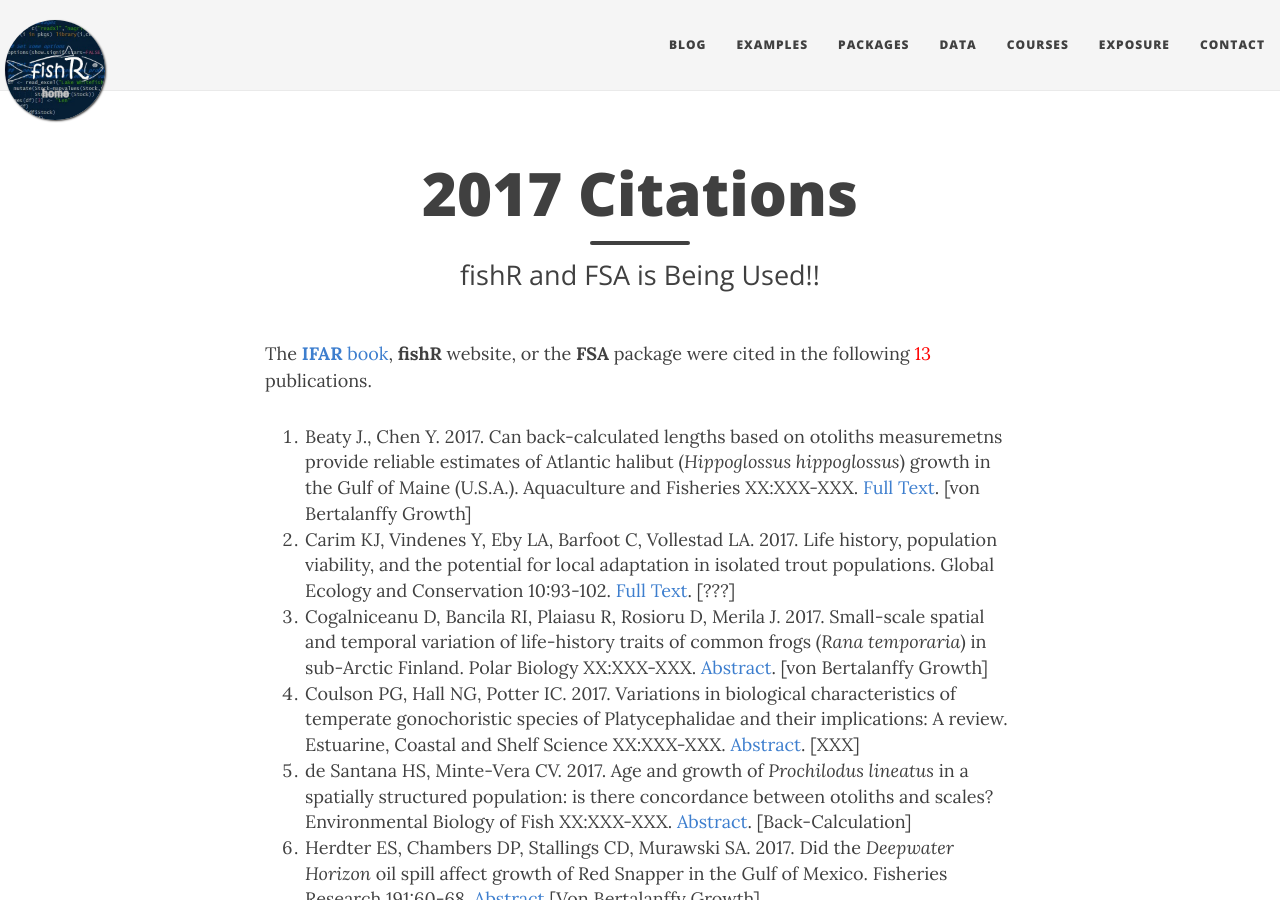
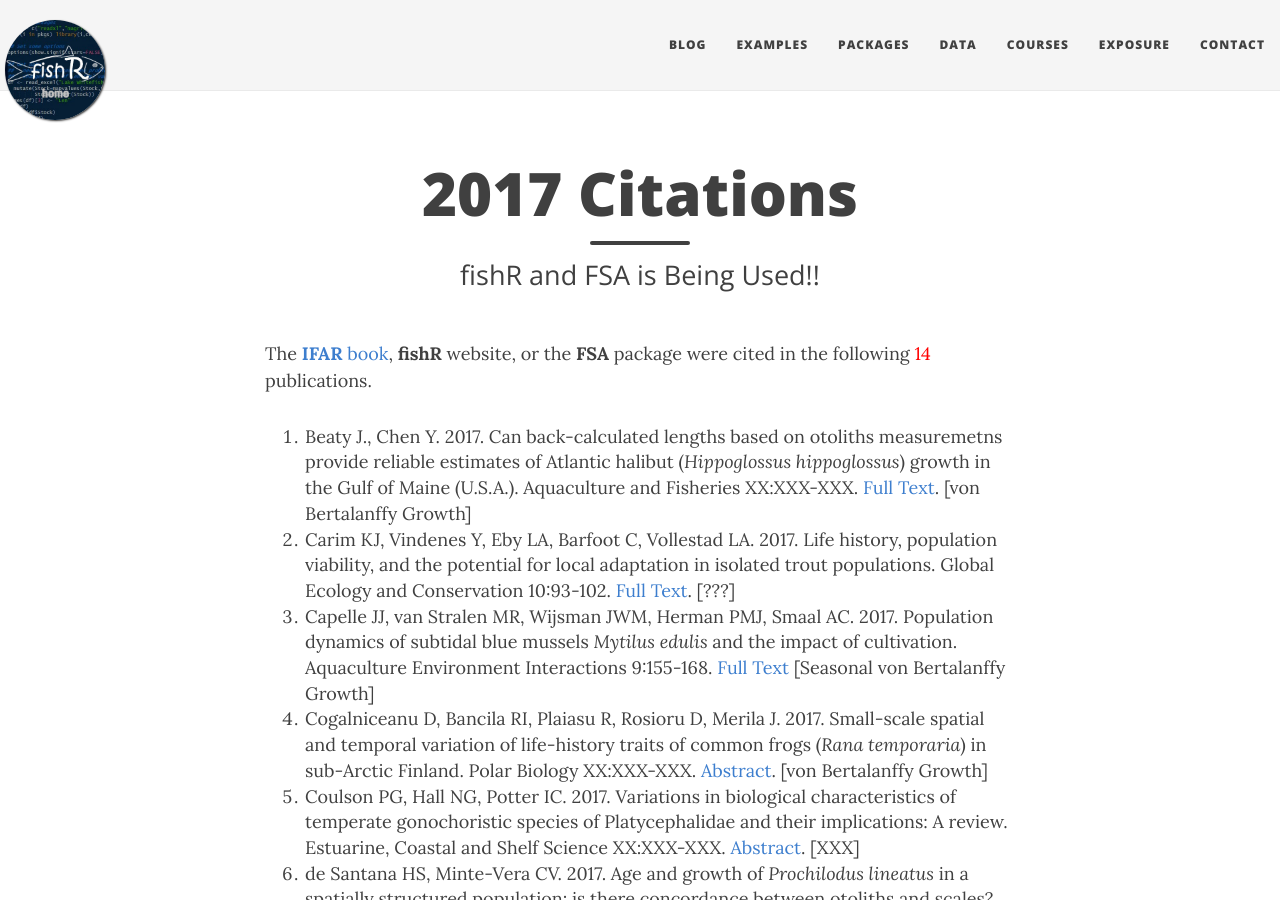
Before and after one commit to droglenc/fishR, a Jekyll site: the page built from exposure/exposure-citations17.md, in a window 1280 px wide and 900 px high. Built offline with Jekyll 4.4.1, drawn with Linux system fonts in a browser that asks for light colours; nearby versions of some CDN libraries.

Commit message:
Added citation

```diff
--- a/exposure/exposure-citations17.md
+++ b/exposure/exposure-citations17.md
@@ -5,10 +5,11 @@ subtitle: fishR and FSA is Being Used!!
 css: "/css/exposure-citation.css"
 ---
 
-The [**IFAR** book](http://derekogle.com/IFAR/), **fishR** website, or the **FSA** package were cited in the following <span id="contact-div">13</span> publications.
+The [**IFAR** book](http://derekogle.com/IFAR/), **fishR** website, or the **FSA** package were cited in the following <span id="contact-div">14</span> publications.
 
 1. Beaty J., Chen Y. 2017. Can back-calculated lengths based on otoliths measuremetns provide reliable estimates of Atlantic halibut (*Hippoglossus hippoglossus*) growth in the Gulf of Maine (U.S.A.). Aquaculture and Fisheries XX:XXX-XXX. [Full Text](http://www.sciencedirect.com/science/article/pii/S2468550X17300023). [von Bertalanffy Growth]
 1. Carim KJ, Vindenes Y, Eby LA, Barfoot C, Vollestad LA. 2017. Life history, population viability, and the potential for local adaptation in isolated trout populations. Global Ecology and Conservation 10:93-102. [Full Text](http://www.sciencedirect.com/science/article/pii/S2351989416301457). [???]
+1. Capelle JJ, van Stralen MR, Wijsman JWM, Herman PMJ, Smaal AC. 2017. Population dynamics of subtidal blue mussels *Mytilus edulis* and the impact of cultivation. Aquaculture Environment Interactions 9:155-168. [Full Text](http://www.int-res.com/articles/aei2017/9/q009p155.pdf) [Seasonal von Bertalanffy Growth]
 1. Cogalniceanu D, Bancila RI, Plaiasu R, Rosioru D, Merila J. 2017. Small-scale spatial and temporal variation of life-history traits of common frogs (*Rana temporaria*) in sub-Arctic Finland. Polar Biology XX:XXX-XXX. [Abstract](http://link.springer.com/article/10.1007/s00300-017-2081-8). [von Bertalanffy Growth]
 1. Coulson PG, Hall NG, Potter IC. 2017. Variations in biological characteristics of temperate gonochoristic species of Platycephalidae and their implications: A review. Estuarine, Coastal and Shelf Science XX:XXX-XXX. [Abstract](http://www.sciencedirect.com/science/article/pii/S0272771416307740). [XXX]
 1. de Santana HS, Minte-Vera CV. 2017. Age and growth of *Prochilodus lineatus* in a spatially structured population: is there concordance between otoliths and scales? Environmental Biology of Fish XX:XXX-XXX.  [Abstract](http://link.springer.com/article/10.1007/s10641-017-0574-5). [Back-Calculation]
```
